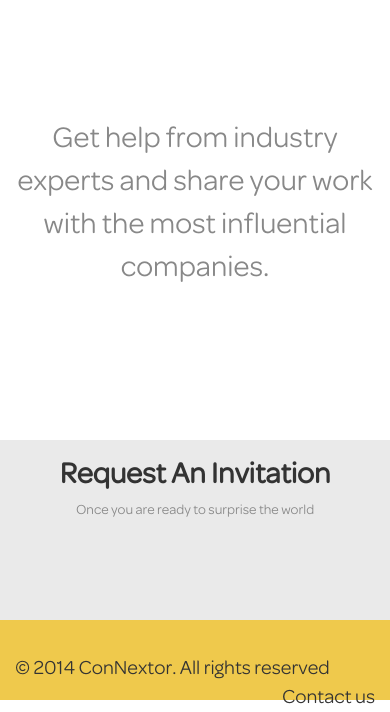
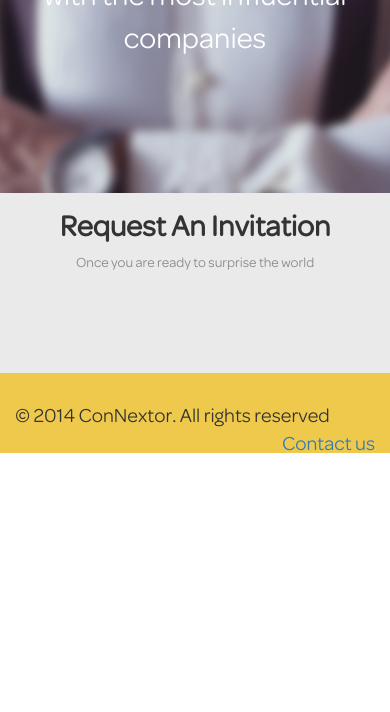
Before and after one commit to quitequinn/ConNextor, a PHP site: page / in a window 390 px wide. Shown: the part 4676-5388 px from the top of the page. After the commit the page ends 5129 px from the top, so only its background shows below. Run offline with PHP 8.4, Linux system fonts and the light colour scheme; some libraries are stand-ins or nearby versions.

Commit message:
small landing page changes

```diff
--- a/web/index.html
+++ b/web/index.html
@@ -43,31 +43,36 @@
     <div class="row sections section1">
         <div class="col-sm-6 col-md-7 col-lg-8 section-img fade-in"></div>
         <div class="col-sm-6 col-md-5 col-lg-4 section-txt">
-            <p>Find peers with the same passion yet diverse skill sets.</p>
+            <p>Find peers with the same passion yet diverse skill sets</p>
         </div>
     </div>
     <div class="row sections section2">
         <div class="col-sm-6 col-sm-push-6 col-md-7 col-md-push-5 col-lg-8 col-lg-push-4 section-img fade-in"></div>
         <div class="col-sm-6 col-sm-pull-6 col-md-5 col-md-pull-7 col-lg-4 col-lg-pull-8 section-txt">
-            <p>Get inspired by top innovators and follow the coolest projects and people.</p>
+            <p>Get inspired by top innovators and follow the coolest projects and people</p>
         </div>
     </div>
     <div class="row sections section3">
         <div class="col-sm-6 col-md-7 col-lg-8 section-img fade-in"></div>
         <div class="col-sm-6 col-md-5 col-lg-4 section-txt">
-            <p>Advance your career by making an impact innovating things that you care about.</p>
+            <p>Advance your career by making an impact innovating things that you care about</p>
         </div>
     </div>
     <div class="row sections section4">
         <div class="col-sm-6 col-sm-push-6 col-md-7 col-md-push-5 col-lg-8 col-lg-push-4 section-img fade-in"></div>
         <div class="col-sm-6 col-sm-pull-6 col-md-5 col-md-pull-7 col-lg-4 col-lg-pull-8 section-txt">
-            <p>Build a powerful profile with your unique personality and concrete experiences.</p>
+            <p>Build a powerful profile with your unique personality and concrete experiences</p>
         </div>
     </div>
-    <div class="row sections section5">
-        <div class="col-sm-6 col-md-7 col-lg-8 section-img fade-in"></div>
-        <div class="col-sm-6 col-md-5 col-lg-4 section-txt">
-            <p>Get help from industry experts and share your work with the most influential companies.</p>
+</div>
+<div class="section5">
+    <div class="section-img fade-in">
+        <div class="container">
+            <div class="row">
+                <div class="col-md-8 col-md-offset-2 col-lg-6 col-lg-offset-3 section-txt">
+                    <p>Get help from industry experts and share your work with the most influential companies</p>
+                </div>
+            </div>
         </div>
     </div>
 </div>
@@ -82,7 +87,7 @@
 <div class="footer">
     <div class="container">
         <span class="copyright-txt float-left">&copy 2014 ConNextor. All rights reserved</span>
-        <span class="contact-us float-right">Contact us</span>
+        <a href="mailto:elva@connextor.co?Subject=Hi, I want to learn more about your project!" target="_blank"><span class="contact-us float-right">Contact us</span></a>
     </div>
 </div>
 </body>
--- a/web/stylesheets/index.css
+++ b/web/stylesheets/index.css
@@ -56,9 +56,8 @@ h2 {
     font-size: 20px; }
 
 .sections {
-  padding-top: 20px;
-  padding-bottom: 20px;
-  border-top: solid 1px #EAEAEA; }
+  padding-top: 50px;
+  padding-bottom: 50px; }
 
 .section-img {
   background-position: center;
@@ -89,7 +88,11 @@ h2 {
   background-image: url("../assets/images/landing-page/section4.png"); }
 
 .section5 .section-img {
-  background-image: url("../assets/images/landing-page/wall1.jpg"); }
+  background-image: url("../assets/images/landing-page/section5.png");
+  background-size: cover !important; }
+
+.section5 .section-txt p {
+  color: #FFFFFF !important; }
 
 .stay-tuned {
   height: 180px;
@@ -101,7 +104,7 @@ h2 {
 .footer {
   height: 80px;
   background-color: #EFC94C;
-  padding-top: 35px; }
+  padding-top: 30px; }
 
 .copyright-txt, .contact-us {
   font-size: 20px; }
--- a/web/stylesheets/index.scss
+++ b/web/stylesheets/index.scss
@@ -5,7 +5,7 @@ $white-color:        #FFFFFF;
 $font-family:        omnes-regular;
 $font-size-misc:     20px;
 $font-size-text:     20px;
-$font-size-subtext:  30px;
+$font-size-section:  30px;
 $font-size-banner:   30px;
 $font-size-main:     40px;
 $font-weight-misc:   600;
@@ -95,9 +95,9 @@ h2 {
 }
 
 .sections {
-  padding-top: 20px;
-  padding-bottom: 20px;
-  border-top: solid 1px $secondary-bg-color;
+  padding-top: 50px;
+  padding-bottom: 50px;
+//  border-top: solid 1px $secondary-bg-color;
 }
 
 .section-img {
@@ -114,7 +114,7 @@ h2 {
   padding-bottom: 120px;
   text-align: center;
   p {
-    font-size: $font-size-subtext;
+    font-size: $font-size-section;
     color: $secondary-color;
   }
 }
@@ -136,7 +136,12 @@ h2 {
 }
 
 .section5 .section-img {
-  background-image: url("../assets/images/landing-page/wall1.jpg");
+  background-image: url("../assets/images/landing-page/section5.png");
+  background-size: cover !important;
+}
+
+.section5 .section-txt p {
+  color: $white-color !important;
 }
 
 .stay-tuned {
@@ -151,7 +156,7 @@ h2 {
 .footer {
   height: 80px;
   background-color: $primary-color;
-  padding-top: 35px;
+  padding-top: 30px;
 }
 
 .copyright-txt, .contact-us {
```
Also changed, not shown: web/assets/images/landing-page/section3.png, web/assets/images/landing-page/section4.png, web/assets/images/landing-page/section5.png (added), 1 other file.
